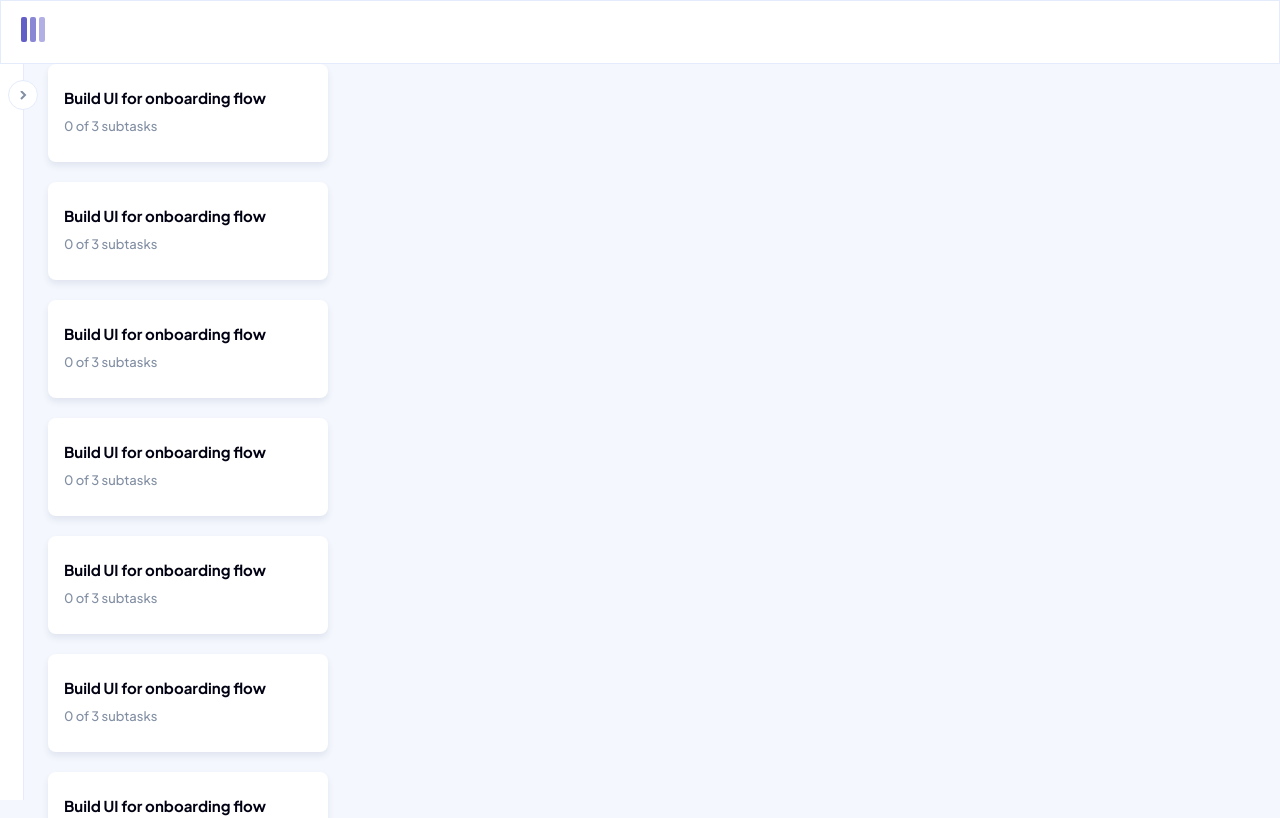
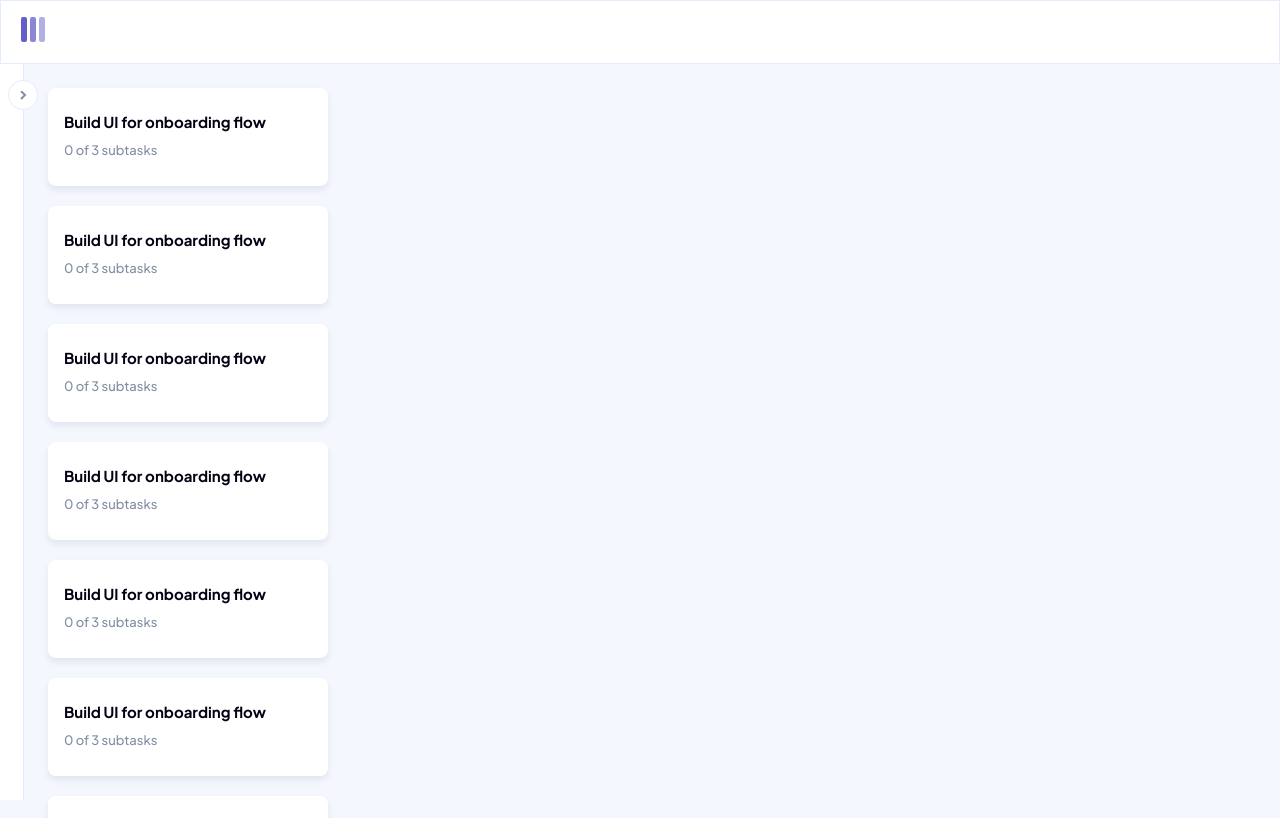
Before and after one commit to bartek9105/kanban-task-management-web-app, a React (Create React App) app: page / in a window 1280 px wide. Shown: the top 818 px of the page. Built offline with nearby package versions, Linux system fonts and the light colour scheme.

Commit message:
feat: introduce main layout component

```diff
--- a/src/App.module.scss
+++ b/src/App.module.scss
@@ -1,7 +1,3 @@
-.container {
-  margin-left: 48px;
-}
-
 .list {
   display: grid;
   row-gap: 20px;
--- a/src/App.tsx
+++ b/src/App.tsx
@@ -1,7 +1,7 @@
-import Navbar from "./components/Navbar";
 import { DragDropContext, Droppable, Draggable } from "react-beautiful-dnd";
 import styles from "./App.module.scss";
 import DndListElement from "./components/DnDListElement";
+import { MainLayout } from "./components/MainLayout";
 
 const ITEMS = Array.from({ length: 10 }, (v, k) => k).map((k) => ({
   id: `item-${k}`,
@@ -10,9 +10,7 @@ const ITEMS = Array.from({ length: 10 }, (v, k) => k).map((k) => ({
 
 function App() {
   return (
-    <div className="App">
-      <Navbar />
-      <div className={styles.container}>
+    <MainLayout>
       <DragDropContext onDragEnd={() => {}}>
         <Droppable droppableId="droppable">
           {(provided) => (
@@ -43,8 +41,7 @@ function App() {
           )}
         </Droppable>
       </DragDropContext>
-      </div>
-    </div>
+    </MainLayout>
   );
 }
 
--- /dev/null
+++ b/src/components/MainLayout/MainLayout.module.scss
@@ -0,0 +1,3 @@
+.content {
+  padding: 24px 0 24px 48px;
+}
--- /dev/null
+++ b/src/components/MainLayout/index.tsx
@@ -0,0 +1,12 @@
+import { PropsWithChildren } from "react";
+import Navbar from "../Navbar";
+import styles from "./MainLayout.module.scss";
+
+export const MainLayout = ({ children }: PropsWithChildren) => {
+  return (
+    <>
+      <Navbar />
+      <main className={styles.content}>{children}</main>
+    </>
+  );
+};
```
Lines whose indentation alone changed are shown as unchanged.
